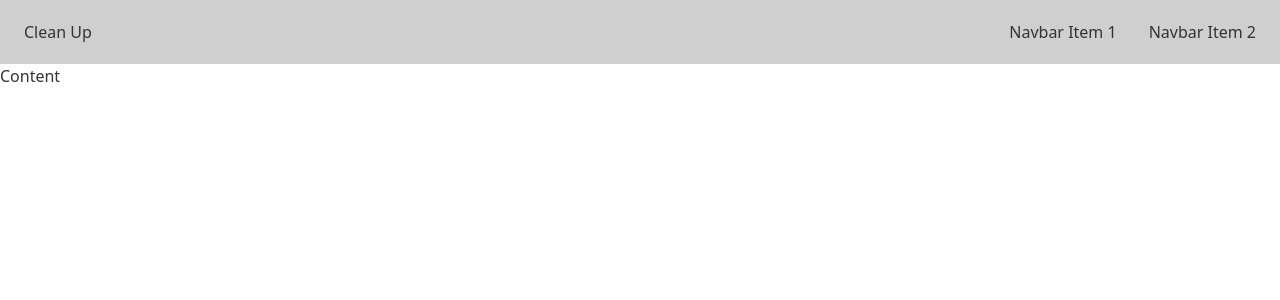
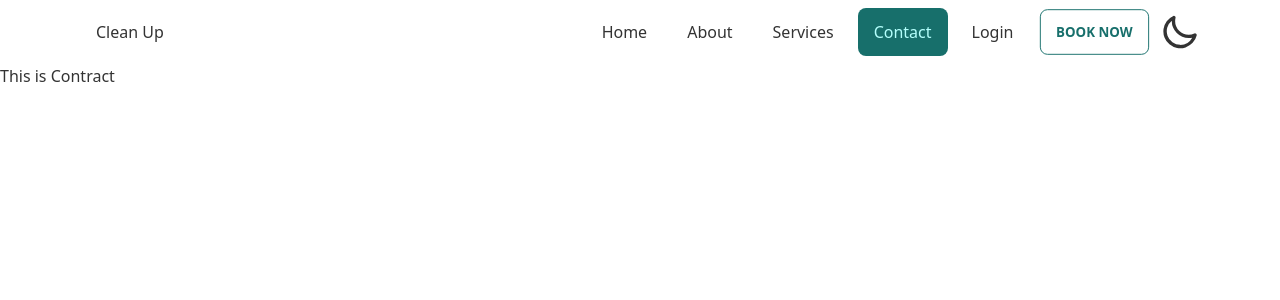
Before and after one commit to raselcsedev/clean-up, a React (Create React App) app: page /contact in a window 1280 px wide. Shown: the top 300 px of the page. Built offline with nearby package versions, Linux system fonts and the light colour scheme.

Commit message:
theme changes- light and dark

```diff
--- a/package.json
+++ b/package.json
@@ -9,7 +9,9 @@
     "daisyui": "^2.24.0",
     "react": "^18.2.0",
     "react-dom": "^18.2.0",
+    "react-router-dom": "^6.3.0",
     "react-scripts": "5.0.1",
+    "theme-change": "^2.2.0",
     "web-vitals": "^2.1.4"
   },
   "scripts": {
--- a/public/index.html
+++ b/public/index.html
@@ -39,5 +39,6 @@
       To begin the development, run `npm start` or `yarn start`.
       To create a production bundle, use `npm run build` or `yarn build`.
     -->
+    <script src="https://cdn.jsdelivr.net/npm/theme-change@2.0.2/index.js"></script>
   </body>
 </html>
--- a/src/App.js
+++ b/src/App.js
@@ -1,11 +1,26 @@
+import { Route, Routes } from "react-router-dom";
 import Navbar from "./components/Navbar";
+import Contract from "./pages/Contract";
+import Home from "./pages/Home";
+import About from "./pages/About";
+import Services from "./pages/Services";
+import Login from "./pages/Login";
+
 
 
 function App() {
   return (
-    <div >
-      <Navbar />
-    </div>
+    <>
+      <Navbar>
+        <Routes>
+          <Route path="/" element={<Home />} ></Route>
+          <Route path="/about" element={<About />} ></Route>
+          <Route path="/contact" element={<Contract />} ></Route>
+          <Route path="/services" element={<Services />} ></Route>
+          <Route path="/login" element={<Login />} ></Route>
+        </Routes>
+      </Navbar>
+    </>
   );
 }
 
--- a/src/components/Navbar.js
+++ b/src/components/Navbar.js
@@ -1,13 +1,17 @@
-import React from 'react';
+import React, {  useState } from 'react';
+import { NavLink } from "react-router-dom";
 
-const Navbar = () => {
+
+const Navbar = ({ children }) => {
+    const [dark, setDark] = useState(false);
+
     return (
         <div>
-            <div class="drawer drawer-end">
+            <div class="drawer drawer-end" data-theme={dark ? "dark" : "light"}>
                 <input id="my-drawer-3" type="checkbox" class="drawer-toggle" />
                 <div class="drawer-content flex flex-col">
 
-                    <div class="w-full navbar bg-base-300">
+                    <div class="w-full navbar lg:px-20 bg-base-100">
 
                         <div class="flex-1 px-2 mx-2">Clean Up</div>
                         <div class="flex-none lg:hidden">
@@ -16,22 +20,96 @@ const Navbar = () => {
                             </label>
                         </div>
                         <div class="flex-none hidden lg:block">
-                            <ul class="menu menu-horizontal">
+                            <ul class="menu menu-horizontal gap-x-2">
 
-                                <li><a>Navbar Item 1</a></li>
-                                <li><a>Navbar Item 2</a></li>
+                                <li>
+                                    <NavLink to='/' className='rounded-lg'>
+                                        Home
+                                    </NavLink>
+                                </li>
+                                <li>
+                                    <NavLink to='/about' className='rounded-lg'>
+                                        About
+                                    </NavLink>
+                                </li>
+                                <li>
+                                    <NavLink to='/services' className='rounded-lg'>
+                                        Services
+                                    </NavLink>
+                                </li>
+                                <li>
+                                    <NavLink to='/contact' className='rounded-lg'>
+                                        Contact
+                                    </NavLink>
+                                </li>
+                                <li>
+                                    <NavLink to='/login' className='rounded-lg'>
+                                        Login
+                                    </NavLink>
+                                </li>
+                                <li class="dropdown dropdown-end dropdown-hover ">
+
+                                    <label tabindex="0" class="btn rounded-lg btn-primary btn-outline">BOOK NOW</label>
+                                    <ul tabindex="0" class="dropdown-content menu p-2 shadow bg-base-100 rounded-box w-52">
+                                        <li><a>Item 1</a></li>
+                                        <li><a>Item 2</a></li>
+                                    </ul>
+
+                                </li>
+                                <label class='swap swap-rotate'>
+                                    <input type='checkbox' onClick={() => setDark(!dark)} />
+
+                                    <svg
+                                        class='swap-on fill-current w-10 h-10'
+                                        xmlns='http://www.w3.org/2000/svg'
+                                        viewBox='0 0 24 24'
+                                    >
+                                        <path d='M5.64,17l-.71.71a1,1,0,0,0,0,1.41,1,1,0,0,0,1.41,0l.71-.71A1,1,0,0,0,5.64,17ZM5,12a1,1,0,0,0-1-1H3a1,1,0,0,0,0,2H4A1,1,0,0,0,5,12Zm7-7a1,1,0,0,0,1-1V3a1,1,0,0,0-2,0V4A1,1,0,0,0,12,5ZM5.64,7.05a1,1,0,0,0,.7.29,1,1,0,0,0,.71-.29,1,1,0,0,0,0-1.41l-.71-.71A1,1,0,0,0,4.93,6.34Zm12,.29a1,1,0,0,0,.7-.29l.71-.71a1,1,0,1,0-1.41-1.41L17,5.64a1,1,0,0,0,0,1.41A1,1,0,0,0,17.66,7.34ZM21,11H20a1,1,0,0,0,0,2h1a1,1,0,0,0,0-2Zm-9,8a1,1,0,0,0-1,1v1a1,1,0,0,0,2,0V20A1,1,0,0,0,12,19ZM18.36,17A1,1,0,0,0,17,18.36l.71.71a1,1,0,0,0,1.41,0,1,1,0,0,0,0-1.41ZM12,6.5A5.5,5.5,0,1,0,17.5,12,5.51,5.51,0,0,0,12,6.5Zm0,9A3.5,3.5,0,1,1,15.5,12,3.5,3.5,0,0,1,12,15.5Z' />
+                                    </svg>
+
+                                    <svg
+                                        class='swap-off fill-current w-10 h-10'
+                                        xmlns='http://www.w3.org/2000/svg'
+                                        viewBox='0 0 24 24'
+                                    >
+                                        <path d='M21.64,13a1,1,0,0,0-1.05-.14,8.05,8.05,0,0,1-3.37.73A8.15,8.15,0,0,1,9.08,5.49a8.59,8.59,0,0,1,.25-2A1,1,0,0,0,8,2.36,10.14,10.14,0,1,0,22,14.05,1,1,0,0,0,21.64,13Zm-9.5,6.69A8.14,8.14,0,0,1,7.08,5.22v.27A10.15,10.15,0,0,0,17.22,15.63a9.79,9.79,0,0,0,2.1-.22A8.11,8.11,0,0,1,12.14,19.73Z' />
+                                    </svg>
+                                </label>
                             </ul>
                         </div>
                     </div>
 
-                    Content
+                    {children}
                 </div>
                 <div class="drawer-side">
                     <label for="my-drawer-3" class="drawer-overlay"></label>
                     <ul class="menu p-4 overflow-y-auto w-80 bg-base-100">
 
-                        <li><a>Sidebar Item 1</a></li>
-                        <li><a>Sidebar Item 2</a></li>
+                        <li>
+                            <NavLink to='/' className='rounded-lg'>
+                                Home
+                            </NavLink>
+                        </li>
+                        <li>
+                            <NavLink to='/about' className='rounded-lg'>
+                                About
+                            </NavLink>
+                        </li>
+                        <li>
+                            <NavLink to='/services' className='rounded-lg'>
+                                Services
+                            </NavLink>
+                        </li>
+                        <li>
+                            <NavLink to='/contact' className='rounded-lg'>
+                                Contact
+                            </NavLink>
+                        </li>
+                        <li>
+                            <NavLink to='/login' className='rounded-lg'>
+                                Login
+                            </NavLink>
+                        </li>
 
                     </ul>
 
--- a/src/index.js
+++ b/src/index.js
@@ -3,11 +3,14 @@ import ReactDOM from 'react-dom/client';
 import './index.css';
 import App from './App';
 import reportWebVitals from './reportWebVitals';
+import { BrowserRouter } from 'react-router-dom';
 
 const root = ReactDOM.createRoot(document.getElementById('root'));
 root.render(
   <React.StrictMode>
-    <App />
+    <BrowserRouter>
+      <App />
+    </BrowserRouter>
   </React.StrictMode>
 );
 
--- /dev/null
+++ b/src/pages/Contract.js
@@ -0,0 +1,11 @@
+import React from 'react';
+
+const Contract = () => {
+    return (
+        <div>
+            <h1>This is Contract</h1>
+        </div>
+    );
+};
+
+export default Contract;
```
Also changed, not shown: 1 other file (tests, documents, lock files or other folders).
